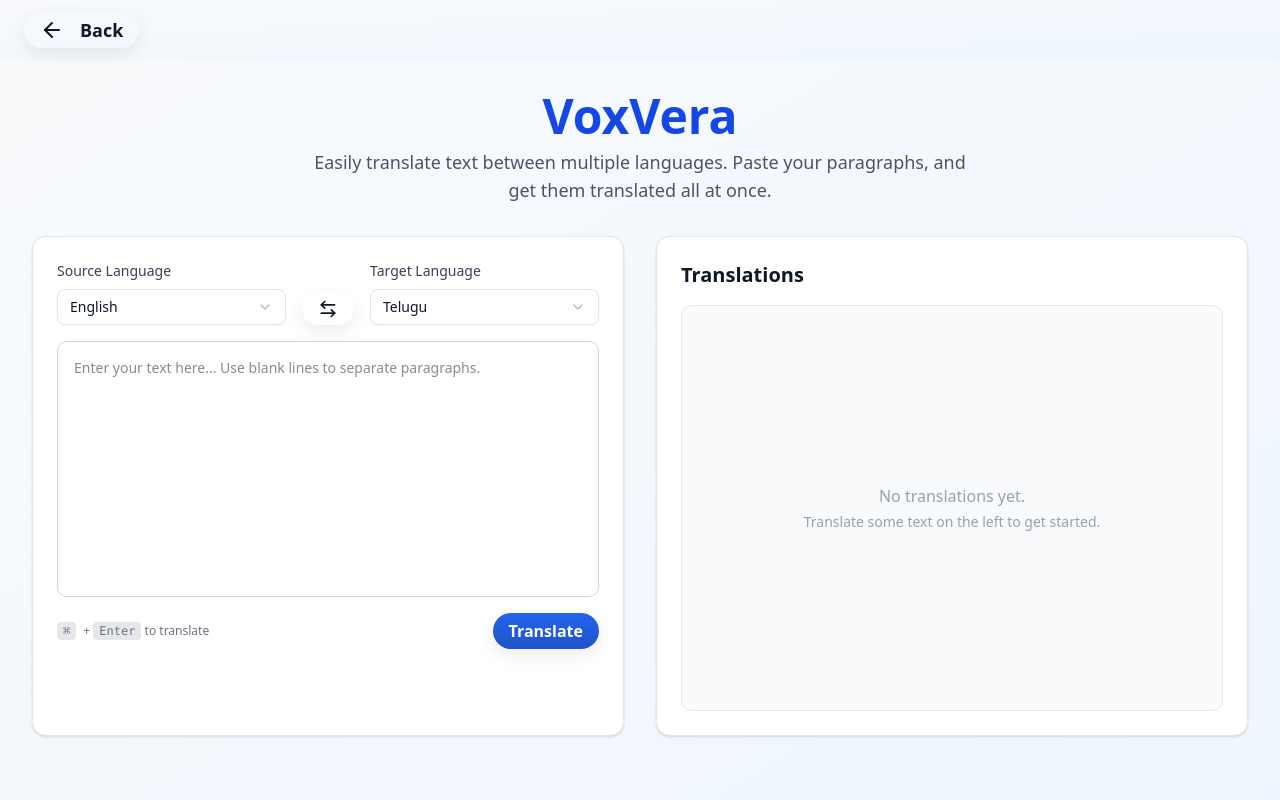
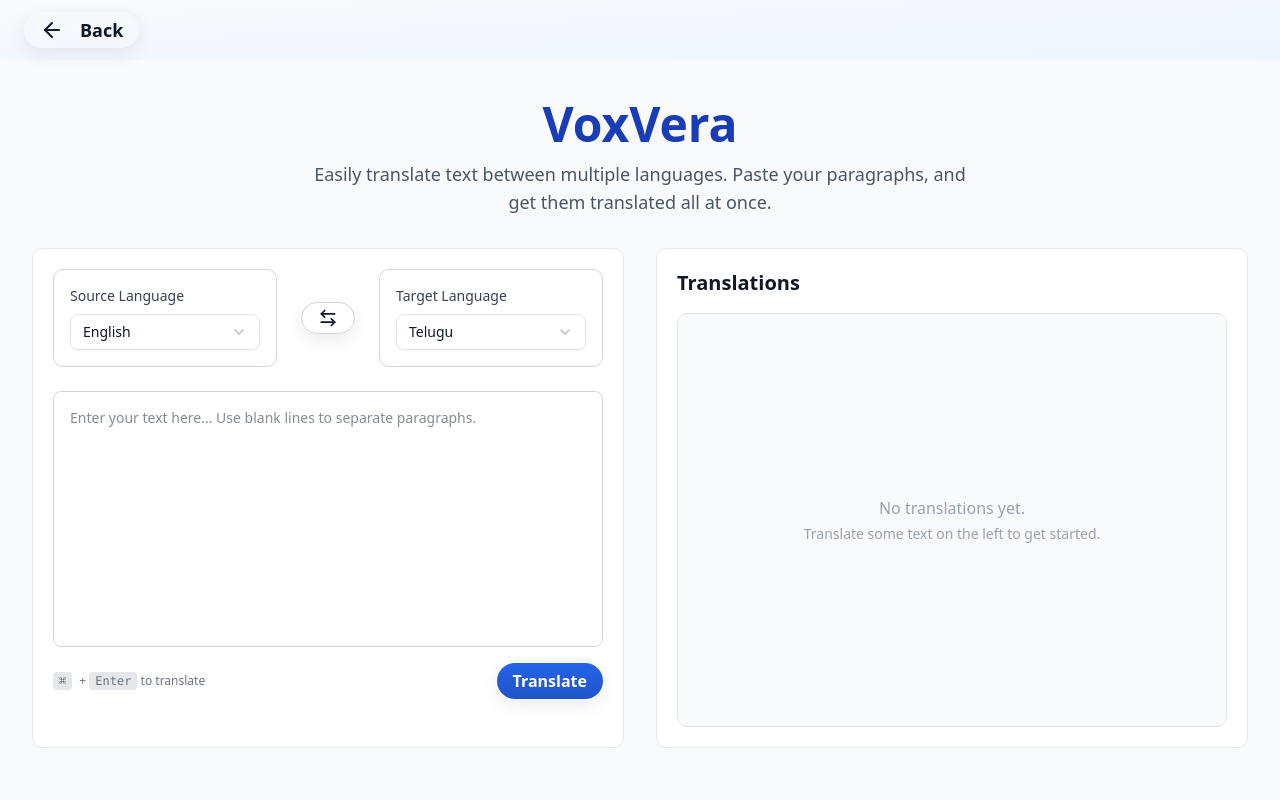
Before and after one commit to Anil-sai0418/VoxVera, a React (Vite) app: page /Translator in a window 1280 px wide. Shown: the top 800 px of the page. Built offline with nearby package versions, Linux system fonts and the light colour scheme.

Commit message:
fix the small chunks.

```diff
--- a/src/chunks/Nav.jsx
+++ b/src/chunks/Nav.jsx
@@ -12,8 +12,8 @@ export default function Nav() {
 
       <div className="flex items-center gap-3">
         <Button onClick={() => navigate('/')} variant="ghost" className="flex items-center px-4 py-2 text-lg">
-          <ArrowLeft className="mr-2 w-6 h-6" />
-          Back
+          <ArrowLeft className="w-6 h-6" />
+          <span className="hidden lg:inline ml-2">Back</span>
         </Button>
       </div>
 
--- a/src/chunks/Translator.jsx
+++ b/src/chunks/Translator.jsx
@@ -59,21 +59,21 @@ function Translator() {
   };
 
   return (
-    <div className="min-h-screen bg-gradient-to-br from-slate-50 to-blue-50 py-8 px-4 sm:px-6 lg:px-8">
+    <div className="min-h-screen bg-gray-50 py-10 px-4 sm:px-6 lg:px-8">
       <Loader visible={isTranslating} text="Translating paragraphs..." />
       <div className="max-w-7xl mx-auto">
         <div className="text-center mb-8 px-2 sm:px-0">
-          <h1 className="text-4xl sm:text-5xl font-bold text-blue-700 mb-2">VoxVera</h1>
-          <p className="text-md sm:text-lg text-gray-600 max-w-2xl mx-auto">
+          <h1 className="text-4xl sm:text-5xl font-semibold text-blue-800 mb-3">VoxVera</h1>
+          <p className="hidden lg:block text-md lg:text-lg text-gray-600 max-w-2xl mx-auto">
             Easily translate text between multiple languages. Paste your paragraphs, and get them translated all at once.
           </p>
         </div>
 
         <div className="grid grid-cols-1 lg:grid-cols-2 gap-6 lg:gap-8">
           {/* Input Panel */}
-          <div className="bg-white rounded-xl shadow-sm border border-gray-200 p-4 sm:p-6 flex flex-col">
-            <div className="flex flex-col sm:flex-row gap-4 mb-4 sm:items-end">
-              <div className="flex-1">
+          <div className="bg-white rounded-lg border border-gray-200 p-5 flex flex-col">
+            <div className="flex flex-col sm:flex-row gap-6 mb-6 sm:items-center justify-between">
+              <div className="flex-1 bg-white p-4 rounded-lg border border-gray-300">
                 <label className="text-sm font-medium text-gray-700 block mb-2">Source Language</label>
                 <Select value={sourceLang} onValueChange={setSourceLang}>
                   <SelectTrigger className="w-full">
@@ -90,20 +90,20 @@ function Translator() {
                 </Select>
               </div>
 
-              <div className="flex justify-center sm:flex-none">
+              <div className="flex justify-center items-center">
                 <Button
                   type="button"
                   variant="ghost"
                   size="sm"
                   onClick={handleSwap}
-                  className="p-2 sm:mt-7 -mt-2"
+                  className="p-2 bg-white rounded-full border border-gray-300 hover:bg-gray-100 transition"
                   disabled={sourceLang === targetLang}
                 >
                   <ArrowLeftRight className="h-5 w-5" />
                 </Button>
               </div>
 
-              <div className="flex-1">
+              <div className="flex-1 bg-white p-4 rounded-lg border border-gray-300">
                 <label className="text-sm font-medium text-gray-700 block mb-2">Target Language</label>
                 <Select value={targetLang} onValueChange={setTargetLang}>
                   <SelectTrigger className="w-full">
@@ -126,11 +126,11 @@ function Translator() {
               onChange={(e) => setInput(e.target.value)}
               onKeyDown={handleKeyDown}
               placeholder="Enter your text here... Use blank lines to separate paragraphs."
-              className="w-full h-52 sm:h-64 p-3 sm:p-4 border border-gray-300 rounded-lg resize-none focus:outline-none focus:ring-2 focus:ring-blue-500 focus:border-transparent text-sm"
+              className="w-full h-52 sm:h-64 p-4 border border-gray-300 rounded-md resize-none focus:outline-none focus:ring-1 focus:ring-gray-400 text-sm bg-white"
             />
 
             <div className="mt-3 sm:mt-4 flex flex-col sm:flex-row gap-3 justify-between items-start sm:items-center">
-              <p className="text-xs text-gray-500 flex-1 sm:flex-none">
+              <p className="hidden lg:block text-xs text-gray-500 flex-1">
                 <kbd className="bg-gray-200 px-1.5 py-0.5 rounded text-xs font-mono mr-1">⌘</kbd> +{" "}
                 <kbd className="bg-gray-200 px-1.5 py-0.5 rounded text-xs font-mono">Enter</kbd> to translate
               </p>
@@ -169,7 +169,7 @@ function Translator() {
           </div>
 
           {/* Output Panel */}
-         <div className="bg-white h-[500px] rounded-xl shadow-sm border border-gray-200 p-4 sm:p-6 flex flex-col">
+         <div className="bg-white h-[500px] rounded-lg border border-gray-200 p-5 flex flex-col">
   <h2 className="text-lg sm:text-xl font-semibold text-gray-900 mb-4 flex items-center">
     Translations
     {translations.length > 0 && (
@@ -184,10 +184,10 @@ function Translator() {
       <div className="space-y-4 sm:space-y-6">
         {translations.map((t, i) => (
           <div key={i} className="space-y-2">
-            <div className="bg-white p-2 sm:p-3 rounded-md border-l-4 border-blue-500">
+            <div className="bg-gray-100 p-3 rounded-md border border-gray-200">
               <p className="text-sm sm:text-base text-gray-800 whitespace-pre-wrap">{t.source}</p>
             </div>
-            <div className="bg-white p-2 sm:p-3 rounded-md border-l-4 border-green-500">
+            <div className="bg-gray-100 p-3 rounded-md border border-gray-300">
               <p className="text-sm sm:text-base text-gray-800 whitespace-pre-wrap font-medium">{t.translated}</p>
             </div>
           </div>
```
